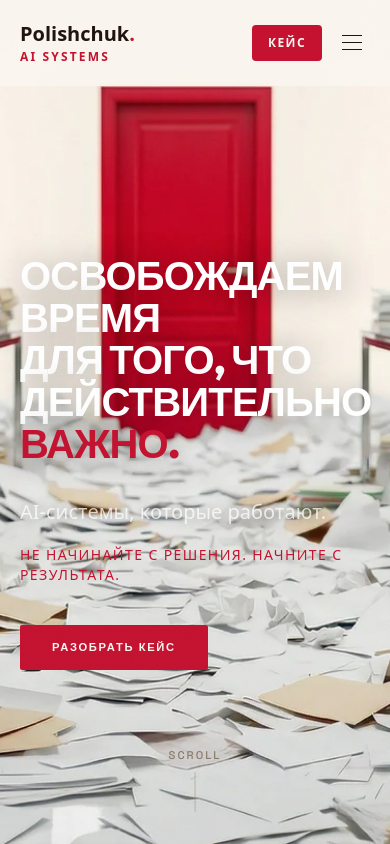
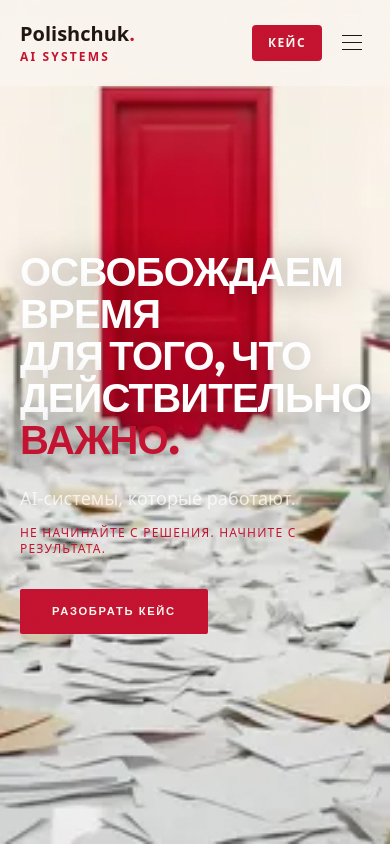
Before and after one commit to artemdali21-ship-it/ps-landing, a Next.js app: page / in a window 390 px wide. Shown: the top 844 px of the page. Built offline with nearby package versions, Linux system fonts and the light colour scheme; a web font is replaced by a local one.

Commit message:
fix(mobile): separate mobile layout - normal scroll flow, no fixed overlays

```diff
--- a/app/page.tsx
+++ b/app/page.tsx
@@ -1,6 +1,6 @@
 "use client";
 
-import { useRef, useEffect, type ReactNode } from "react";
+import { useRef, useEffect, useState, type ReactNode } from "react";
 import {
   motion,
   useMotionValue,
@@ -167,10 +167,66 @@ function FinalOverlay({ p, enter, show, children }: {
   );
 }
 
+// ─── MOBILE LAYOUT — normal document flow, no fixed/scroll-story ─────────────
+function MobileLayout() {
+  return (
+    <>
+      <Navbar />
+      {/* Hero */}
+      <section style={{
+        minHeight: "100svh",
+        backgroundImage: "url(/images/scenes/1-mobile.webp)",
+        backgroundSize: "cover", backgroundPosition: "center",
+        display: "flex", flexDirection: "column", justifyContent: "center",
+        padding: "88px 1.25rem 3rem",
+      }}>
+        <div className="grain-overlay" style={{ position: "absolute", inset: 0, pointerEvents: "none" }} />
+        <h1 className="h1 mb-6 max-w-lg relative" style={{ color: "#ffffff", textShadow: "0 2px 32px rgba(0,0,0,0.35)" }}>
+          Освобождаем время<br />для того, что<br />действительно{" "}
+          <span style={{ color: "#C41230" }}>важно.</span>
+        </h1>
+        <p className="font-outfit font-light text-lg leading-relaxed max-w-sm mb-3 relative" style={{ color: "rgba(255,255,255,0.75)" }}>
+          AI-системы, которые работают.
+        </p>
+        <p className="font-space-grotesk font-medium text-crimson text-xs uppercase tracking-widest mb-8 relative">
+          Не начинайте с решения. Начните с результата.
+        </p>
+        <a href="#cta" className="btn-primary self-start relative">Разобрать кейс</a>
+      </section>
+      {/* Content sections — normal scroll */}
+      <WhatWeDo />
+      <ThreeLevels />
+      <Examples />
+      {/* Process — dark bg since text is white */}
+      <section style={{ background: "#1F1410", padding: "5rem 1.25rem" }}>
+        <p className="font-outfit font-black uppercase leading-tight tracking-tight text-center"
+          style={{ fontSize: "clamp(1.8rem, 6vw, 3rem)", color: "#ffffff" }}>
+          СИСТЕМА ДОЛЖНА{" "}
+          <span style={{ color: "#C41230" }}>МЕНЯТЬ РЕАЛЬНОСТЬ.</span>
+          <br />ИНАЧЕ ЭТО ИНТЕРФЕЙС.
+        </p>
+      </section>
+      {/* CTA — dark bg */}
+      <div style={{ background: "#1F1410" }}>
+        <FinalCTA />
+      </div>
+      <Footer />
+    </>
+  );
+}
+
 // ─── PAGE ─────────────────────────────────────────────────────────────────────
 export default function Home() {
+  const [isMobile, setIsMobile] = useState(false);
   const ref = useRef<HTMLDivElement>(null);
   const p = useMotionValue(0);
+
+  useEffect(() => {
+    const check = () => setIsMobile(window.innerWidth < 768);
+    check();
+    window.addEventListener("resize", check);
+    return () => window.removeEventListener("resize", check);
+  }, []);
 
   useEffect(() => {
     const el = ref.current;
@@ -222,6 +278,8 @@ export default function Home() {
   const heroY  = useTransform(p, [0.00, 0.09], [0, -50]);
   const hintOp = useTransform(p, [0.00, 0.03], [1, 0]);
 
+  // All hooks done — now safe to branch
+  if (isMobile) return <MobileLayout />;
 
   return (
     <>
```
